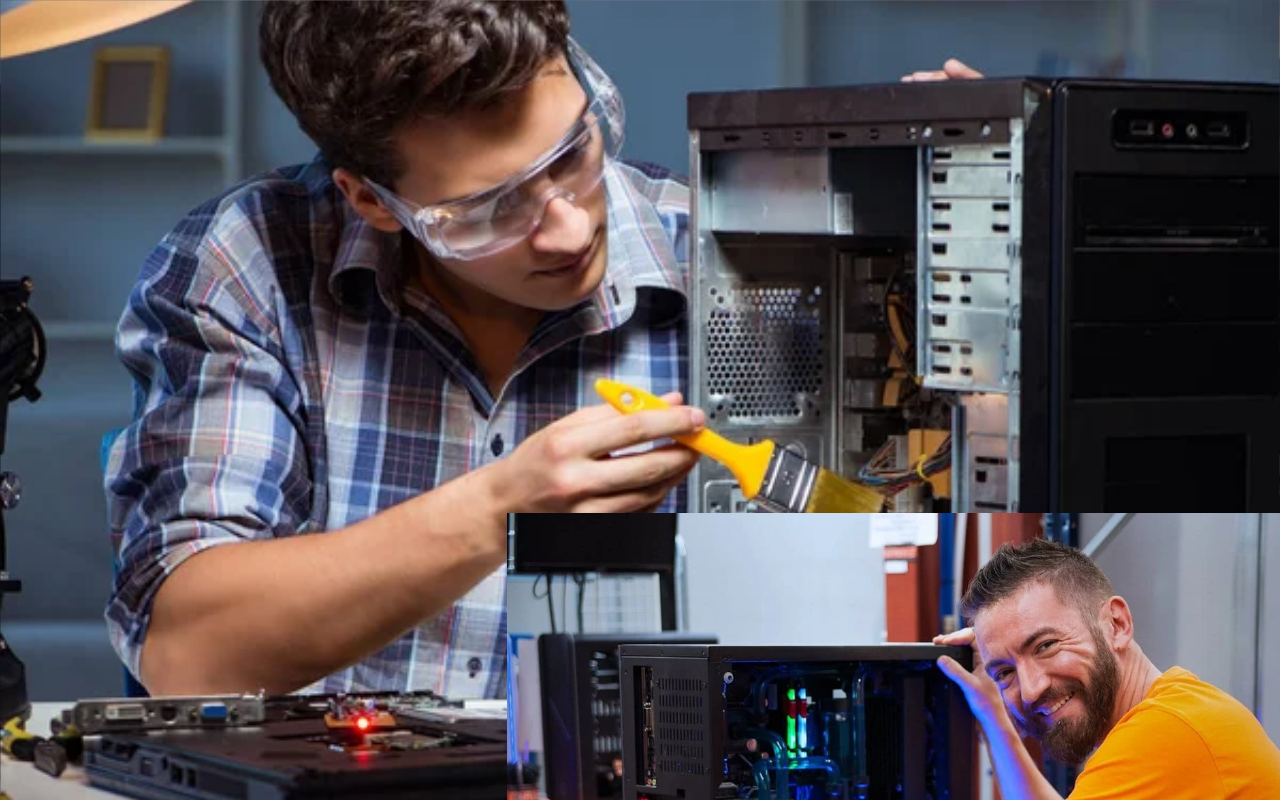
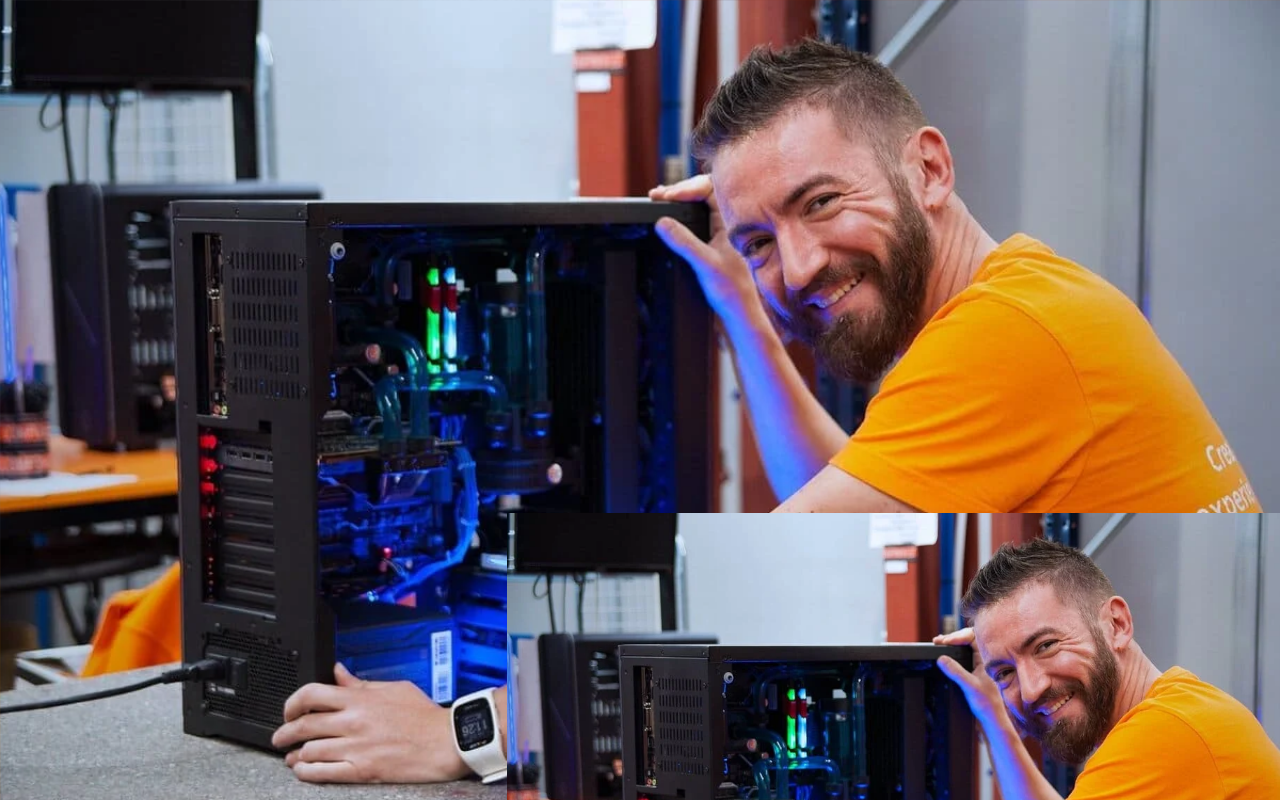
Before and after one commit to Eldeivichpa/PreEntrega3-DavidGarcia, a plain HTML site: page seccioneshtml/Armatupc.html in a window 1280 px wide. Shown: the top 800 px of the page. Drawn offline with Linux system fonts and the light colour scheme.

Commit message:
mofique stilos

```diff
--- a/css/style.css
+++ b/css/style.css
@@ -242,7 +242,7 @@ body {
 
 /* SECCION 2 */
 /* formulario de contacto */
-.body-contacto {
+.body {
   background: url("../../recursos/img/fondo contacto.jpg");
   -webkit-background-size: cover;
   background-size: cover;
@@ -364,8 +364,8 @@ button:hover {
   background-color: transparent;
   border: 2px solid #9c27b0; }
 
-.armado {
-  background: url("../../recursos/img/armado de pc 3.jpg");
+.body {
+  background: url(../../recursos/img/fondo-armatupc.jpg);
   -webkit-background-size: cover;
   background-size: cover;
   background-attachment: fixed; }
--- a/scss/secciones/_body.scss
+++ b/scss/secciones/_body.scss
@@ -51,7 +51,7 @@ body{
 
 /* formulario de contacto */
 
-.body-contacto{
+.body{
    background: url("../../recursos/img/fondo\ contacto.jpg");
     -webkit-background-size: cover;
     background-size: cover;
@@ -194,8 +194,8 @@ button:hover{
     border: 2px solid #9c27b0;
 }
 
-.armado{
-    background: url("../../recursos/img/armado\ de\ pc\ 3.jpg");
+.body{
+    background: url(../../recursos/img/fondo-armatupc.jpg);
     -webkit-background-size: cover;
     background-size: cover;
     background-attachment: fixed;
--- a/seccioneshtml/Armatupc.html
+++ b/seccioneshtml/Armatupc.html
@@ -7,7 +7,7 @@
     <link rel="stylesheet" href="../css/style.css">
     <title>Arma tu pc</title>
 </head>
-<body class="armado">
+<body class="body">
     <section class="about">
         <div class="main">
             <img src="../recursos/img/fondo-armatupc.jpg" alt="fondo">
```
Also changed, not shown: seccioneshtml/contacto.html (+1 -1 lines).
